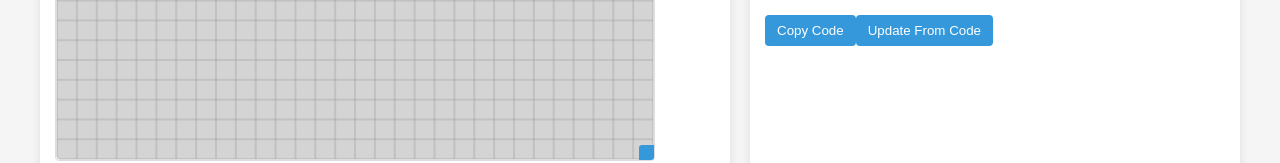
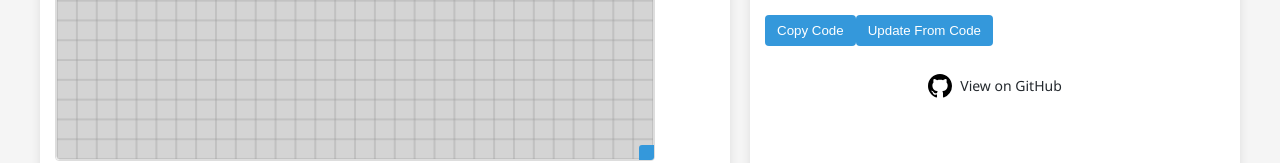
Before and after one commit to guillochon/canvasdoodle, a website: page index.html in a window 1280 px wide. Shown: the part 519-682 px from the top of the page. Drawn offline with Linux system fonts and the light colour scheme.

Commit message:
Add GitHub link and demo URL with styled button in header

```diff
--- a/index.html
+++ b/index.html
@@ -78,6 +78,14 @@
                 <h3>Canvas Code:</h3>
                 <textarea id="code-output"></textarea>
                 <button id="copy-btn" class="action-btn">Copy Code</button>
+                <p class="github-link">
+                    <a href="https://github.com/guillochon/canvasdoodle" target="_blank">
+                        <svg height="24" width="24" viewBox="0 0 16 16" version="1.1" aria-hidden="true">
+                            <path fill-rule="evenodd" d="M8 0C3.58 0 0 3.58 0 8c0 3.54 2.29 6.53 5.47 7.59.4.07.55-.17.55-.38 0-.19-.01-.82-.01-1.49-2.01.37-2.53-.49-2.69-.94-.09-.23-.48-.94-.82-1.13-.28-.15-.68-.52-.01-.53.63-.01 1.08.58 1.23.82.72 1.21 1.87.87 2.33.66.07-.52.28-.87.51-1.07-1.78-.2-3.64-.89-3.64-3.95 0-.87.31-1.59.82-2.15-.08-.2-.36-1.02.08-2.12 0 0 .67-.21 2.2.82.64-.18 1.32-.27 2-.27.68 0 1.36.09 2 .27 1.53-1.04 2.2-.82 2.2-.82.44 1.1.16 1.92.08 2.12.51.56.82 1.27.82 2.15 0 3.07-1.87 3.75-3.65 3.95.29.25.54.73.54 1.48 0 1.07-.01 1.93-.01 2.2 0 .21.15.46.55.38A8.013 8.013 0 0016 8c0-4.42-3.58-8-8-8z"></path>
+                        </svg>
+                        View on GitHub
+                    </a>
+                </p>
             </div>
         </div>
     </div>
--- a/styles.css
+++ b/styles.css
@@ -252,3 +252,28 @@ textarea {
 #copy-btn {
     margin-top: 10px;
 }
+
+.github-link {
+    margin-top: 20px;
+    text-align: center;
+}
+
+.github-link a {
+    display: inline-flex;
+    align-items: center;
+    gap: 8px;
+    color: #24292e;
+    text-decoration: none;
+    font-size: 14px;
+    padding: 8px 12px;
+    border-radius: 6px;
+    transition: background-color 0.2s;
+}
+
+.github-link a:hover {
+    background-color: rgba(27, 31, 35, 0.08);
+}
+
+.github-link svg {
+    vertical-align: middle;
+}
```
Also changed, not shown: README.md.
